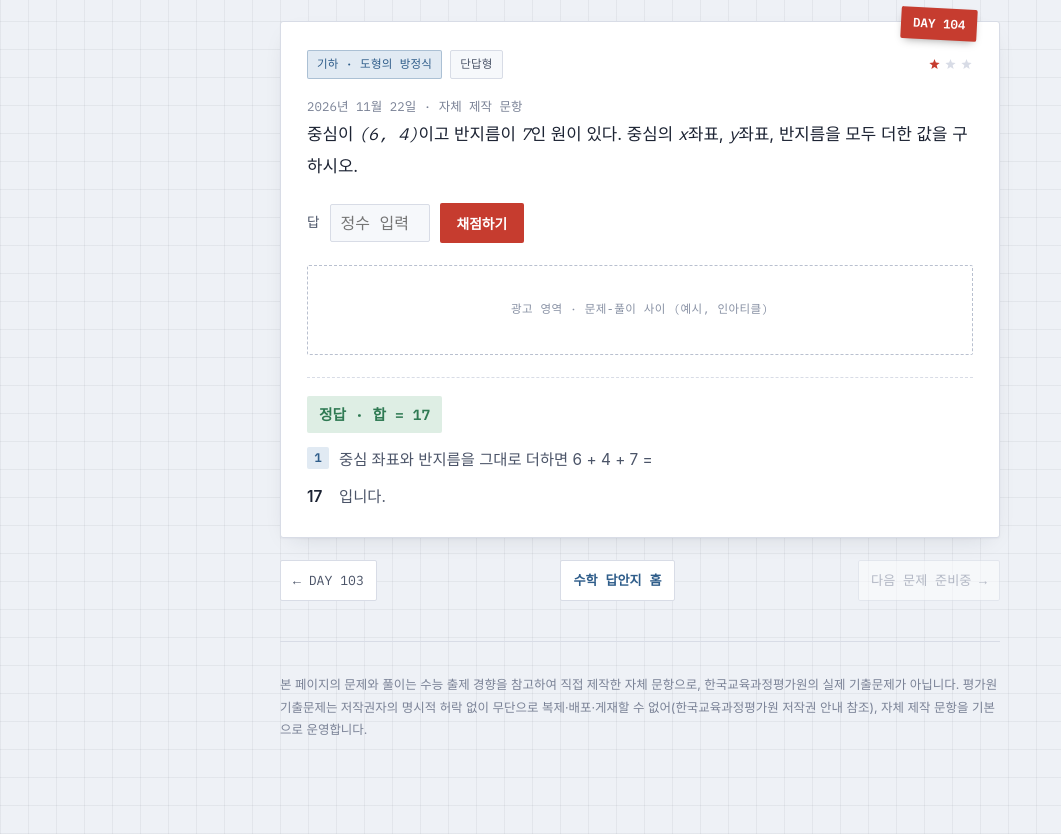
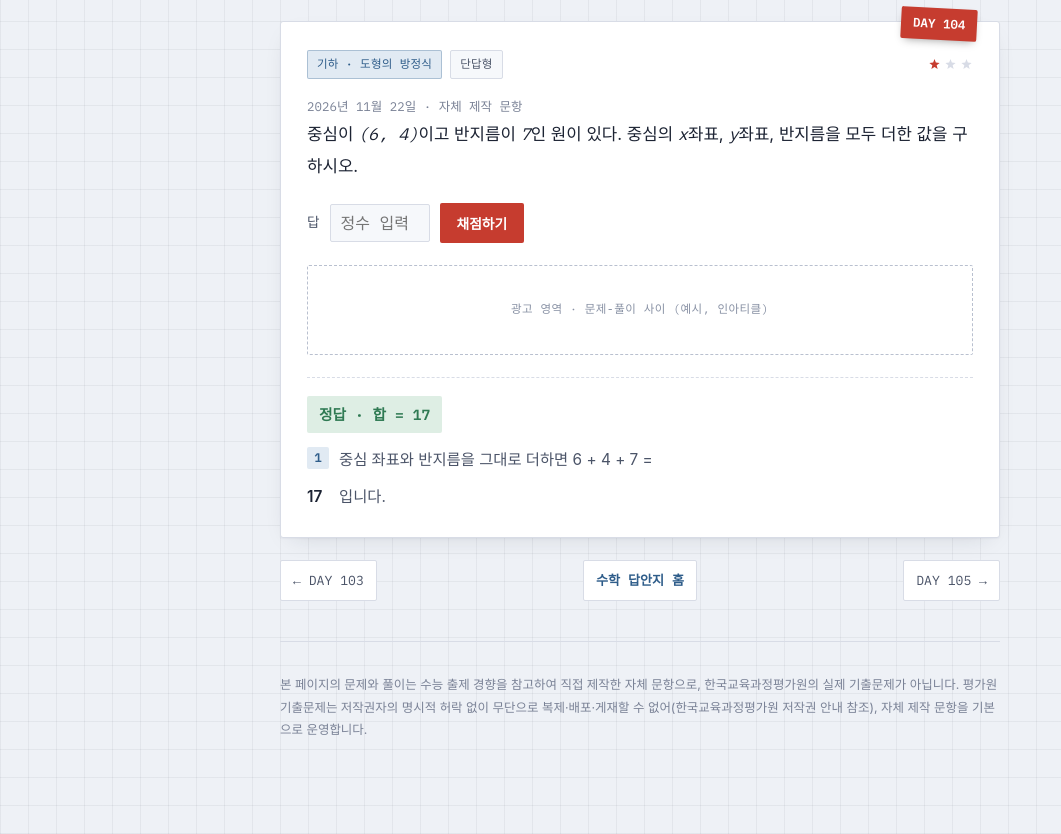
Before and after one commit to 0103iris/math-answer-sheet, a plain HTML site: page day-104.html in a window 1280 px wide. Shown: the part 78-912 px from the top of the page, without its empty margins (0-1061 px from the left). Drawn offline with Linux system fonts and the light colour scheme; a web font is replaced by a local one.

Commit message:
Link day-104 to day-105

```diff
--- a/day-104.html
+++ b/day-104.html
@@ -54,7 +54,7 @@
   <nav class="day-nav">
     <a href="/math-answer-sheet/day-103.html">← DAY 103</a>
     <a href="/math-answer-sheet/index.html" class="home-link">수학 답안지 홈</a>
-    <span class="disabled">다음 문제 준비중 →</span>
+    <a href="/math-answer-sheet/day-105.html">DAY 105 →</a>
   </nav>
 
   <footer class="site">
```
